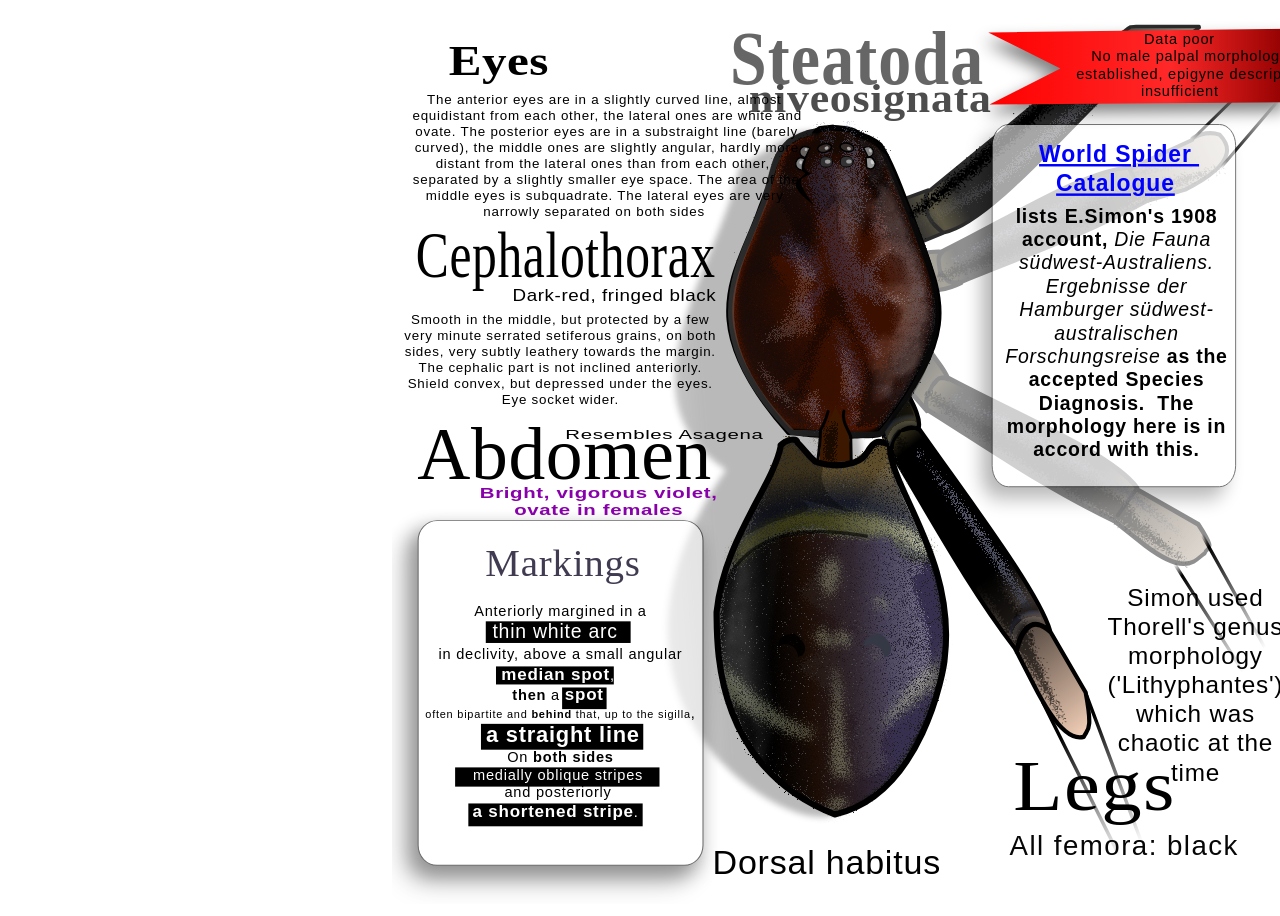
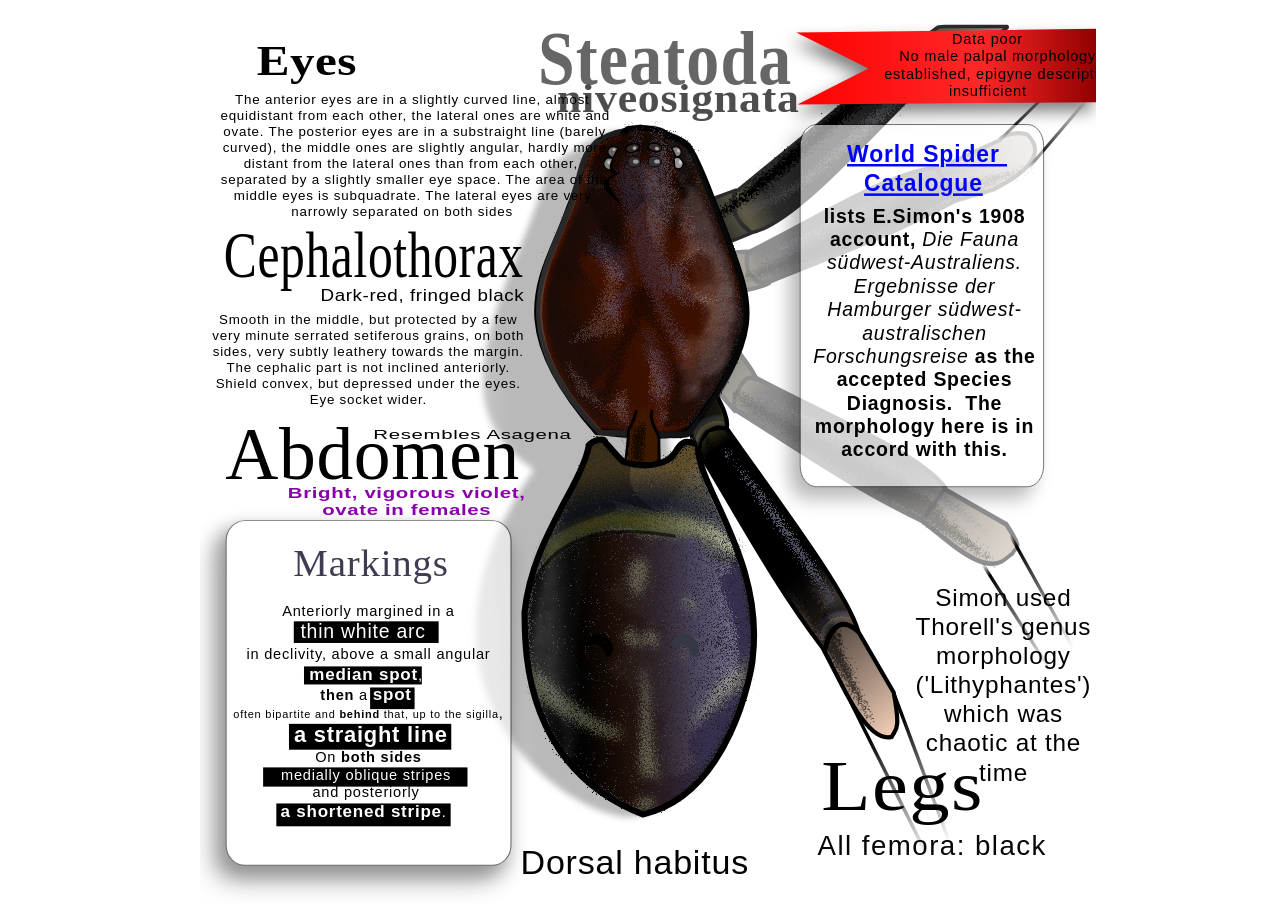
Before and after one commit to Kre8/S.niveosignata, a plain HTML site: page index.html in a window 1280 px wide. Drawn offline with Linux system fonts and the light colour scheme.

Commit message:
Update index.html

```diff
--- a/index.html
+++ b/index.html
@@ -13,7 +13,7 @@
         <link rel="stylesheet" href="">
     </head>
     <body style="padding-left:15vw;">
-     <embed src="Steatoda_niveosignata_cd.svg" style="width:70vw; height:70vw; border:none; margin-left:15vw;"></embed>
+     <embed src="Steatoda_niveosignata_cd.svg" style="width:70vw; height:70vw; border:none"></embed>
 
         <script src="" async defer></script>
     </body>
```
